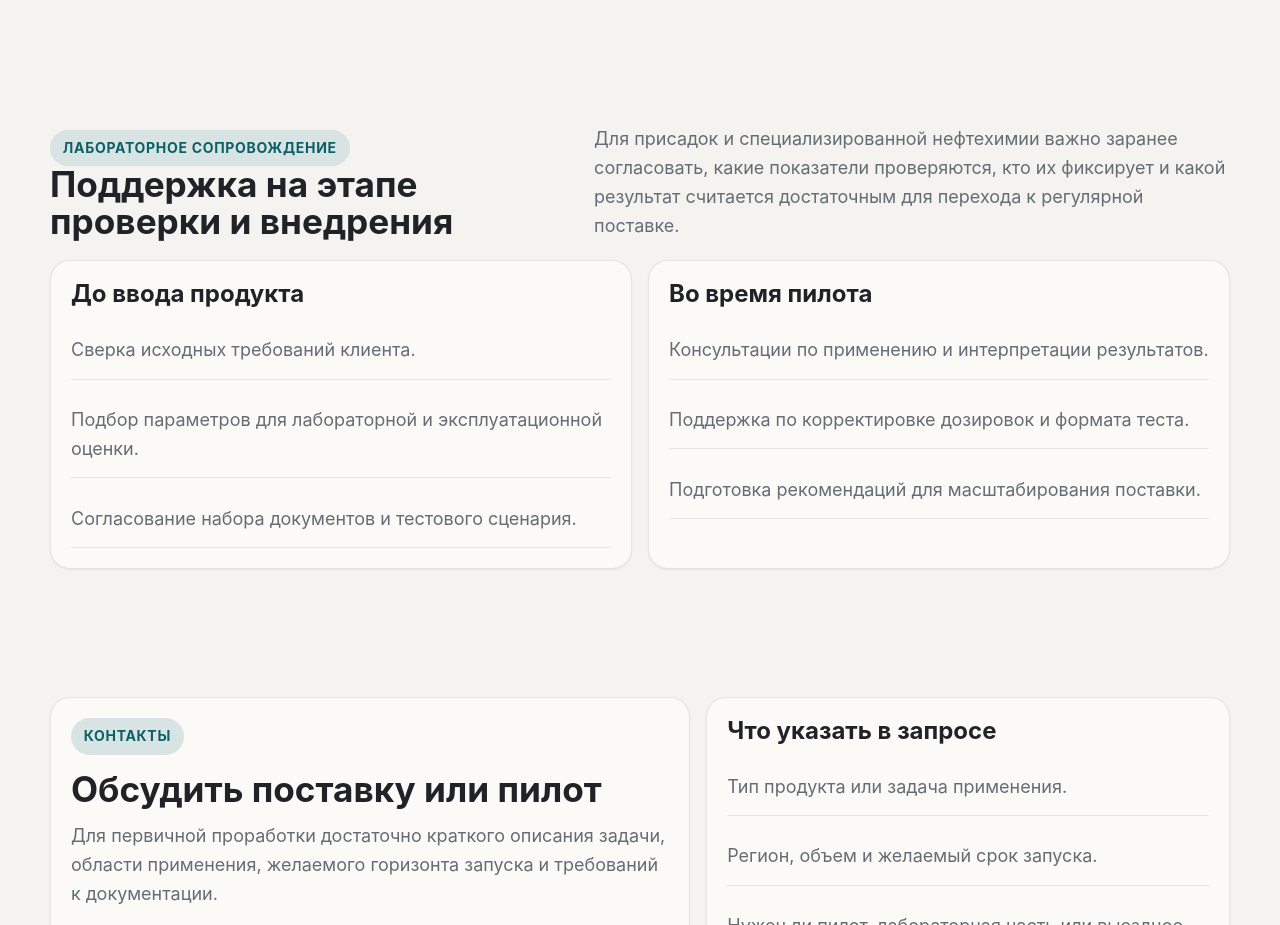
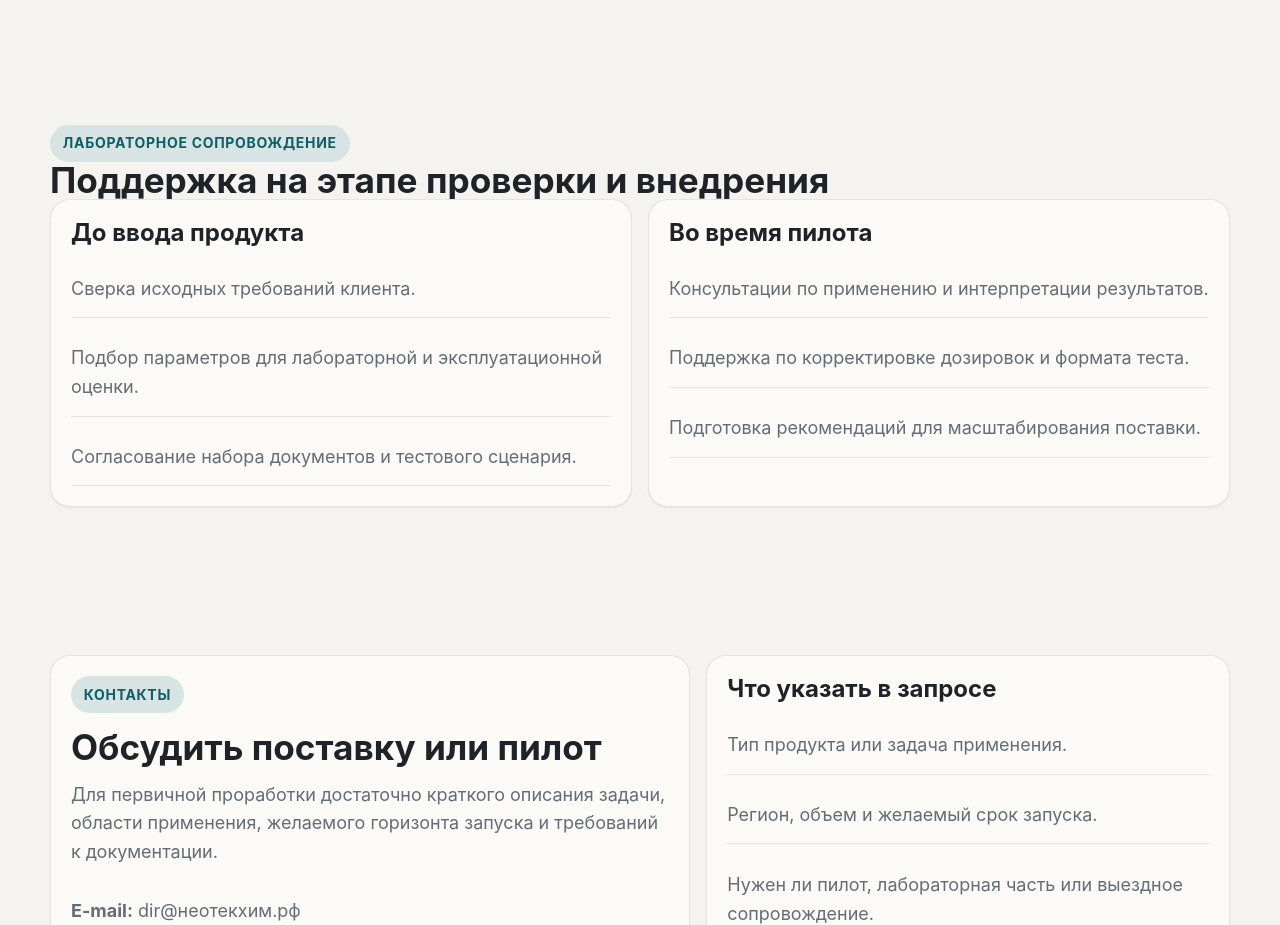
Before and after one commit to kileyleffler19-dev/kileyleffler19-dev.github.io, a plain HTML site: page index.html in a window 1280 px wide. Shown: the part 3721-4646 px from the top of the page. Drawn offline with Linux system fonts and the light colour scheme; a web font is replaced by a local one.

Commit message:
Update index.html

```diff
--- a/index.html
+++ b/index.html
@@ -308,9 +308,6 @@
         <div>
           <div class="eyebrow">Лабораторное сопровождение</div>
           <h2>Поддержка на этапе проверки и внедрения</h2>
-        </div>
-        <p>Для присадок и специализированной нефтехимии важно заранее согласовать, какие показатели проверяются, кто их фиксирует и какой результат считается достаточным для перехода к регулярной поставке.</p>
-      </div>
       <div class="grid-2">
         <article class="card">
           <h3>До ввода продукта</h3>
```
